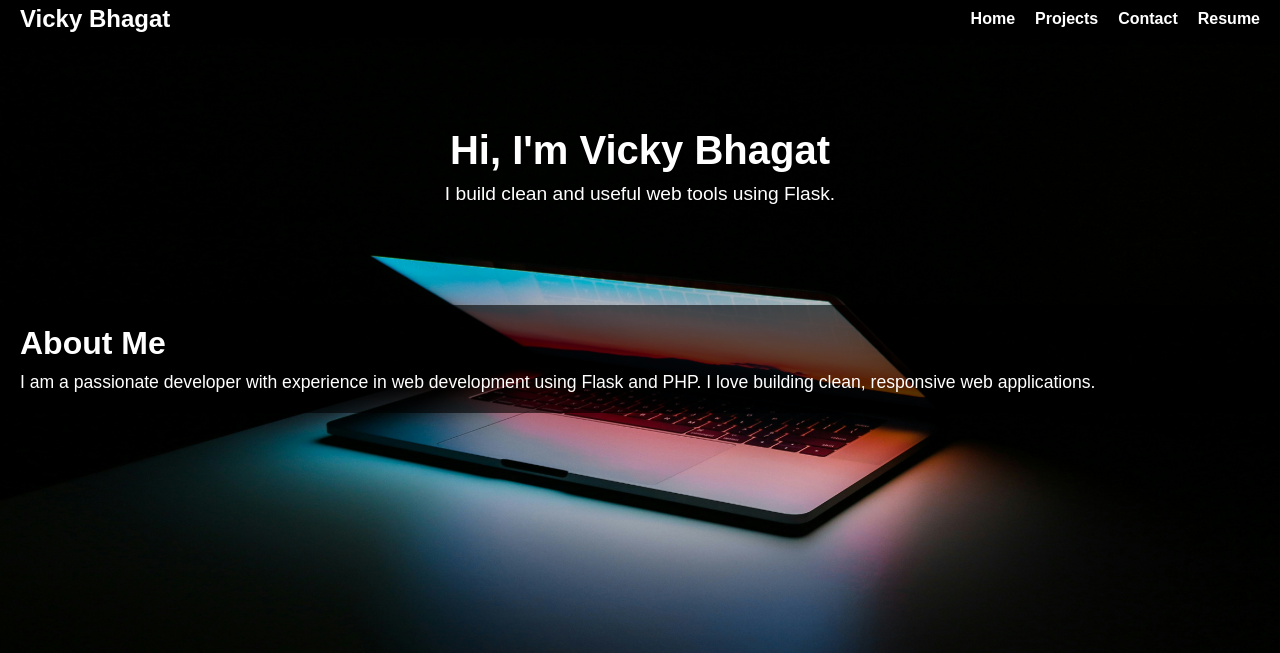
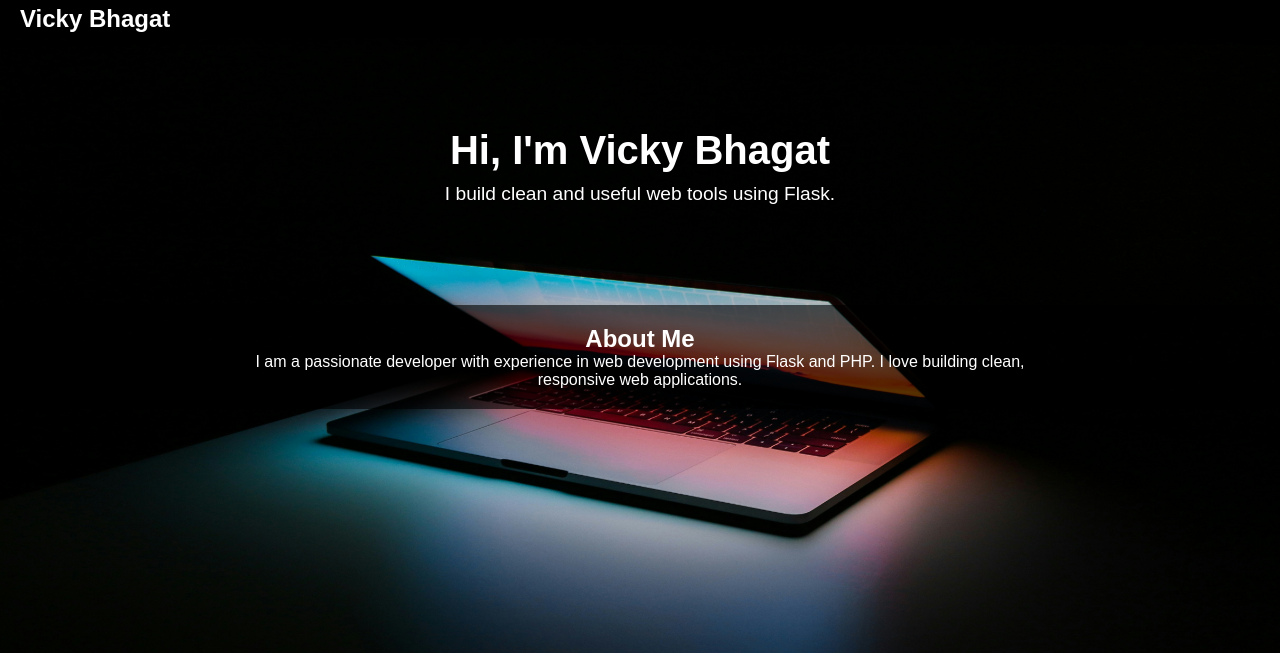
Before and after one commit to vickybhagat18/flask-portfolio, a Flask app: page / in a window 1280 px wide. Shown: the top 653 px of the page. Run offline with Flask 3, Linux system fonts and the light colour scheme.

Commit message:
Added smooth animations across pages

```diff
--- a/static/css/style.css
+++ b/static/css/style.css
@@ -76,16 +76,18 @@ nav ul li a:hover {
   padding: 20px;
   background-color: rgba(0, 0, 0, 0.6);
   border-radius: 10px;
+
+  /* Centering code */
+  display: flex;
+  justify-content: center;
+  text-align: center;
 }
 
-.about h2 {
-  font-size: 2rem;
-  margin-bottom: 10px;
+.about .container {
+  max-width: 800px;
+  width: 100%;
 }
 
-.about p {
-  font-size: 1.1rem;
-}
 body {
   margin: 0;
   padding: 0;
@@ -130,3 +132,74 @@ body {
 .form button:hover {
   background: #555;
 }
+@keyframes fadeUp {
+  0% {
+    opacity: 0;
+    transform: translateY(30px);
+  }
+  100% {
+    opacity: 1;
+    transform: translateY(0);
+  }
+}
+.hero h2, .hero p {
+  animation: fadeUp 1s ease-out forwards;
+  opacity: 0;
+}
+
+.hero h2 {
+  animation-delay: 0.3s;
+}
+
+.hero p {
+  animation-delay: 0.6s;
+}
+.about {
+  margin-top: 50px;
+  padding: 20px;
+  background-color: rgba(0, 0, 0, 0.6);
+  border-radius: 10px;
+  animation: fadeUp 1s ease-out forwards;
+  opacity: 0;
+  animation-delay: 0.9s;
+}
+nav ul li a {
+  position: relative;
+  color: black;
+  font-weight: bold;
+  text-decoration: none;
+  transition: color 0.3s ease;
+}
+
+nav ul li a::after {
+  content: '';
+  position: absolute;
+  left: 0;
+  bottom: -4px;
+  width: 0%;
+  height: 2px;
+  background: white;
+  transition: width 0.3s ease;
+}
+
+nav ul li a:hover::after {
+  width: 100%;
+}
+.form {
+  opacity: 0;
+  animation: fadeUp 1s ease-out forwards;
+  animation-delay: 0.8s;
+}
+.project-card {
+  opacity: 0;
+  transform: translateY(20px);
+  animation: fadeUp 1s ease forwards;
+}
+
+.project-card:nth-child(1) {
+  animation-delay: 0.3s;
+}
+.project-card:nth-child(2) {
+  animation-delay: 0.6s;
+}
+/* add more if needed */
```
